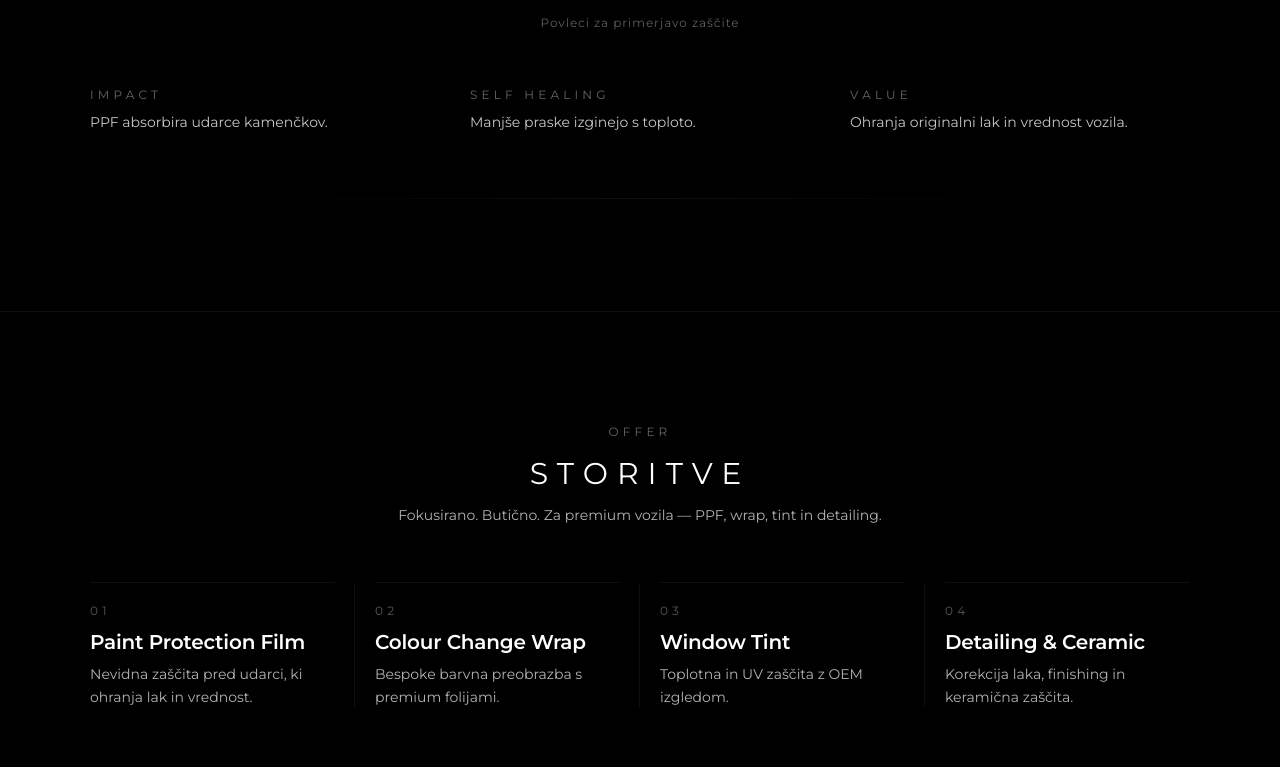
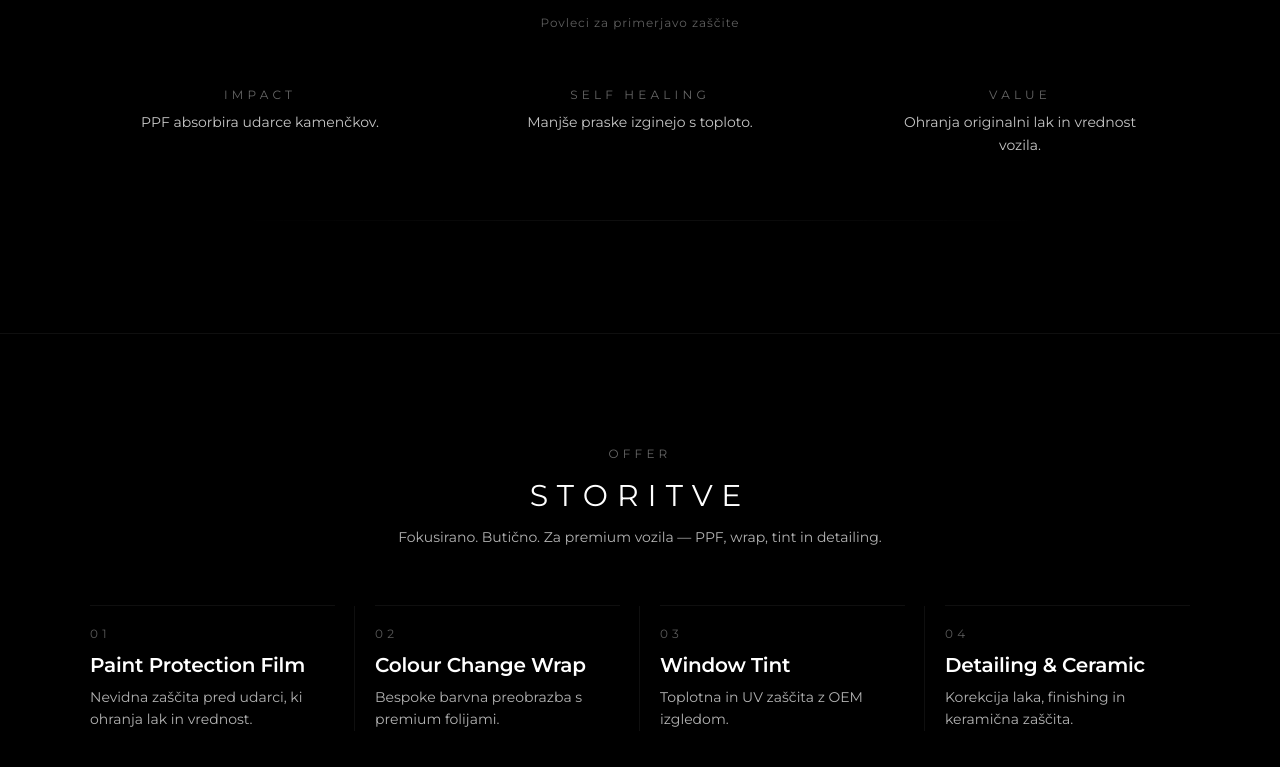
Before and after one commit to lukafilipdev/midgnightautostudio, a Next.js app: page / in a window 1280 px wide. Shown: the part 7133-7900 px from the top of the page. Built offline with nearby package versions, Linux system fonts and the light colour scheme.

Commit message:
Improved Sliders

```diff
--- a/app/components/ProtectionDemo.tsx
+++ b/app/components/ProtectionDemo.tsx
@@ -90,6 +90,7 @@ export function ProtectionDemo({
       className="border-t border-white/[0.06] bg-black px-6 py-20 md:py-28"
     >
       <div className="mx-auto max-w-[1100px]">
+        {/* Header */}
         <div
           className={`mb-12 text-center transition-all duration-700 ease-out md:mb-14 ${
             isVisible ? "translate-y-0 opacity-100" : "translate-y-6 opacity-0"
@@ -108,6 +109,7 @@ export function ProtectionDemo({
           </p>
         </div>
 
+        {/* Slider */}
         <div
           className={`transition-all duration-700 ease-out ${
             isVisible ? "translate-y-0 opacity-100" : "translate-y-6 opacity-0"
@@ -120,7 +122,7 @@ export function ProtectionDemo({
             className="group relative mx-auto aspect-[16/9] max-w-5xl cursor-ew-resize overflow-hidden rounded-[28px] border border-white/[0.08] bg-black shadow-[0_24px_80px_rgba(0,0,0,0.55)]"
             style={{ touchAction: "none" }}
           >
-            {/* Base image = protected (right side remains protected) */}
+            {/* After */}
             <div className="absolute inset-0">
               <img
                 src={afterImage}
@@ -130,7 +132,7 @@ export function ProtectionDemo({
               />
             </div>
 
-            {/* Revealed overlay image = unprotected (left side reveals Brez PPF) */}
+            {/* Before */}
             <div
               className="absolute inset-y-0 left-0 overflow-hidden"
               style={{ width: `${slider}%` }}
@@ -184,33 +186,37 @@ export function ProtectionDemo({
           </p>
         </div>
 
+        {/* Benefits (FIXED ALIGNMENT) */}
         <div
           className={`mt-12 transition-all duration-700 ease-out md:mt-14 ${
             isVisible ? "translate-y-0 opacity-100" : "translate-y-6 opacity-0"
           }`}
           style={{ transitionDelay: "260ms" }}
         >
-          <div className="grid gap-8 md:grid-cols-3 md:gap-10">
+          <div className="grid gap-8 md:grid-cols-3 md:gap-10 justify-items-center">
             {benefits.map((benefit, i) => (
               <div
                 key={i}
-                className={`text-center transition-all duration-700 ease-out md:text-left ${
+                className={`text-center transition-all duration-700 ease-out ${
                   isVisible ? "translate-y-0 opacity-100" : "translate-y-5 opacity-0"
                 }`}
                 style={{ transitionDelay: `${320 + i * 80}ms` }}
               >
-                <p className="mb-2 text-[10px] uppercase tracking-[0.35em] text-white/40 md:text-xs">
-                  {benefit.label}
-                </p>
+                <div className="max-w-[260px]">
+                  <p className="mb-2 text-[10px] uppercase tracking-[0.35em] text-white/40 md:text-xs">
+                    {benefit.label}
+                  </p>
 
-                <p className="mx-auto max-w-[280px] text-sm leading-[1.6] text-white/[0.78] md:mx-0">
-                  {benefit.text}
-                </p>
+                  <p className="text-sm leading-[1.6] text-white/[0.78]">
+                    {benefit.text}
+                  </p>
+                </div>
               </div>
             ))}
           </div>
         </div>
 
+        {/* Divider */}
         <div
           className={`mx-auto mt-14 h-px w-full max-w-[800px] transition-opacity duration-700 md:mt-16 ${
             isVisible ? "opacity-100" : "opacity-0"
--- a/app/components/WindowTintSection.tsx
+++ b/app/components/WindowTintSection.tsx
@@ -198,17 +198,18 @@ export function WindowTintSection({
           }`}
           style={{ transitionDelay: "260ms" }}
         >
-          <div className="grid gap-8 md:grid-cols-3 md:gap-10">
+          <div className="grid gap-8 md:grid-cols-3 md:gap-10 justify-items-center">
             {features.map((feature, i) => (
               <div
                 key={i}
-                className={`text-center transition-all duration-700 ease-out md:text-left ${
+                className={`text-center transition-all duration-700 ease-out ${
                   isVisible
                     ? "translate-y-0 opacity-100"
                     : "translate-y-5 opacity-0"
                 }`}
                 style={{ transitionDelay: `${320 + i * 80}ms` }}
               >
+                <div className="max-w-[260px]">
                   <p className="mb-2 text-[10px] uppercase tracking-[0.35em] text-white/40 md:text-xs">
                     {feature.tag}
                   </p>
@@ -217,9 +218,10 @@ export function WindowTintSection({
                     {feature.title}
                   </p>
 
-                <p className="mx-auto max-w-[280px] text-sm leading-[1.6] text-white/[0.78] md:mx-0">
+                  <p className="text-sm leading-[1.6] text-white/[0.78]">
                     {feature.description}
                   </p>
+                </div>
               </div>
             ))}
           </div>
--- a/app/page.tsx
+++ b/app/page.tsx
@@ -1158,7 +1158,7 @@ export default function Home() {
         contact={CONTACT}
       />
 
-      <Footer tagline={t("footer")} contact={CONTACT} />
+      <Footer tagline={t("footer")} />
 
       {showStickyCta ? (
         <div className="fixed bottom-4 left-0 right-0 z-[80] px-4 md:hidden pointer-events-none">
```
Lines whose indentation alone changed are shown as unchanged.
